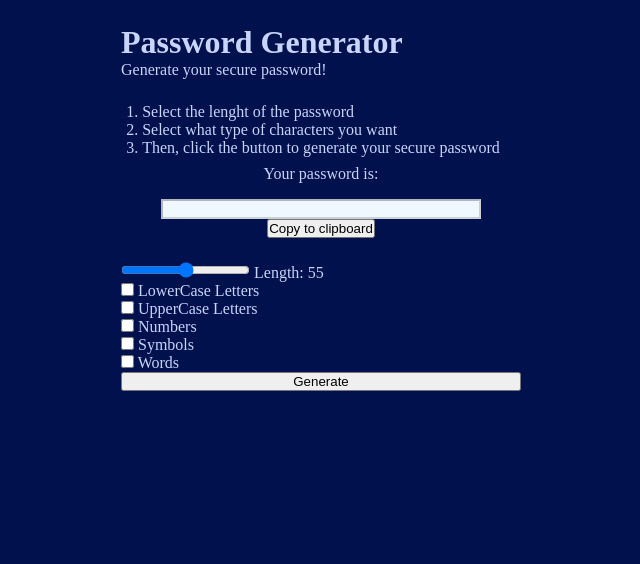
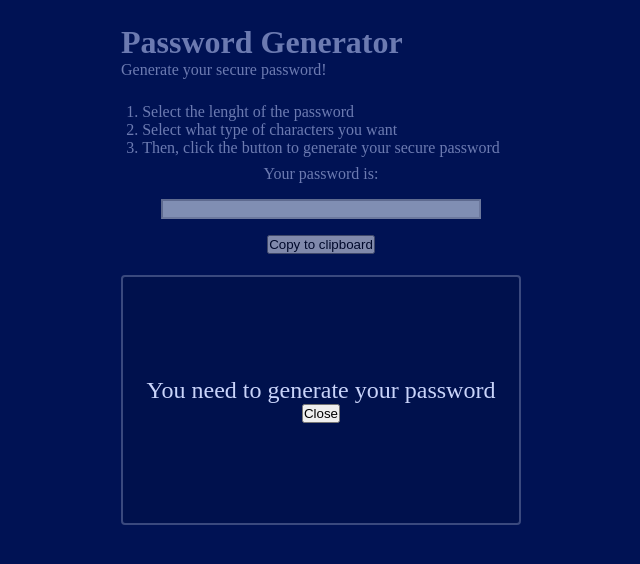
Before and after one commit to lufz88/password-generator, a plain HTML site: page index.html in a window 1280 px wide. Both pictures are taken after a click on the button "Copy to clipboard". Shown: the whole page, without its empty margins (319-959 px from the left). Drawn offline with Linux system fonts and the light colour scheme.

Commit message:
creacion de modal para alertas, mejora de estilos, inclusión de API palabras

```diff
--- a/css/styles.css
+++ b/css/styles.css
@@ -25,19 +25,28 @@ header {
 	margin-bottom: 24px;
 }
 
-.main--instructions-container {
+label {
+	display: flex;
+	align-items: center;
+	gap: 8px;
+	margin-bottom: 8px;
+}
+
+.main--instructions-container,
+.main--password-container {
 	display: flex;
 	flex-direction: column;
 	align-items: center;
 	justify-content: center;
 }
 
-.main--instructions-container .main--paragraph {
+.main--password-container .password-container--paragraph {
 	margin-top: 8px;
 }
 
-.main--instructions-container input {
+.main--password-container input {
 	margin-top: 16px;
+	margin-bottom: 16px;
 	width: 80%;
 	height: 20px;
 	text-align: center;
@@ -50,3 +59,38 @@ form {
 	display: flex;
 	flex-direction: column;
 }
+
+.modal {
+	position: absolute;
+	top: 0;
+	bottom: 0;
+	left: 0;
+	right: 0;
+	display: flex;
+	justify-content: center;
+	align-items: center;
+	width: 100vw;
+	height: 100vh;
+	background-color: #00145c77;
+}
+
+.modal .modal--text-container {
+	display: flex;
+	flex-direction: column;
+	align-items: center;
+	justify-content: center;
+	width: 400px;
+	height: 250px;
+	background-color: #00114d;
+	border: 2px solid #3a497e;
+	border-radius: 4px;
+}
+
+.modal .modal--text-container p {
+	font-size: 24px;
+	text-align: center;
+}
+
+.hidden {
+	display: none;
+}
--- a/index.html
+++ b/index.html
@@ -20,7 +20,9 @@
         <li class="list--item">Select what type of characters you want</li>
         <li class="list--item">Then, click the button to generate your secure password</li>
       </ol>
-      <p class="main--paragraph">Your password is:</p>
+    </section>
+    <section class="main--password-container">
+      <p class="password-container--paragraph">Your password is:</p>
       <input type="text" disabled id="password"></input>
       <button type="button" id="copy-to-clipboard">Copy to clipboard</button>
     </section>
@@ -54,6 +56,12 @@
       </form>
     </section>
   </main>
+  <div class="modal hidden" id="modal">
+    <div class="modal--text-container">
+      <p id="modal-text"></p>
+      <button id="close-modal">Close</button>
+    </div>
+  </div>
 
   <script src="./js/main.js"></script>
 </body>
--- a/js/main.js
+++ b/js/main.js
@@ -80,11 +80,16 @@ const symbols = [
 	'}',
 ];
 
+const API = 'https://clientes.api.greenborn.com.ar/public-random-word';
+
 const form = document.querySelector('#form');
 const lengthInput = document.querySelector('#length');
 const lengthSpan = document.querySelector('#show-length');
 const passwordSpan = document.querySelector('#password');
 const copyButton = document.querySelector('#copy-to-clipboard');
+const modal = document.querySelector('#modal');
+const modalText = document.querySelector('#modal-text');
+const closeModalButton = document.querySelector('#close-modal');
 
 lengthSpan.innerText = lengthInput.value;
 
@@ -117,11 +122,23 @@ function randomNumber(min, max) {
 function copyToClipboard(target) {
 	const element = document.querySelector(target);
 	const value = element.value;
-
-	window.navigator.clipboard.writeText(value);
+	if (value.length) {
+		window.navigator.clipboard.writeText(value);
+		modalText.innerText = 'Your password has been copied to the clipboard';
+		modal.classList.remove('hidden');
+	} else {
+		modalText.innerText = 'You need to generate your password';
+		modal.classList.remove('hidden');
+	}
 }
 
-lengthInput.addEventListener('change', () => (lengthSpan.innerText = lengthInput.value));
+function fetchWords(API, quantity) {
+	fetch(`${API}?c=${quantity}`)
+		.then(res => res.json())
+		.then(data => console.log(data));
+}
+
+lengthInput.addEventListener('input', () => (lengthSpan.innerText = lengthInput.value));
 
 form.addEventListener('submit', event => {
 	event.preventDefault();
@@ -131,3 +148,5 @@ form.addEventListener('submit', event => {
 copyButton.addEventListener('click', () => {
 	copyToClipboard('#password');
 });
+
+closeModalButton.addEventListener('click', () => modal.classList.add('hidden'));
```
